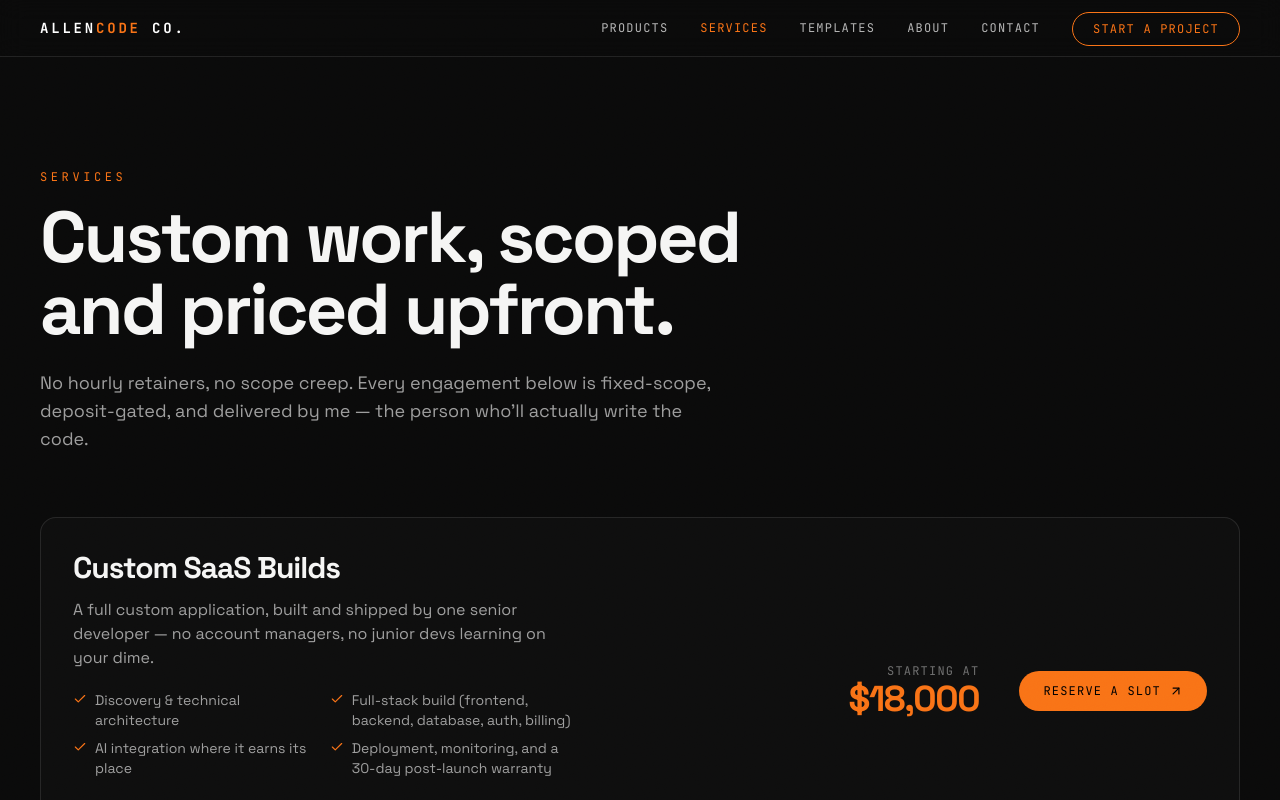
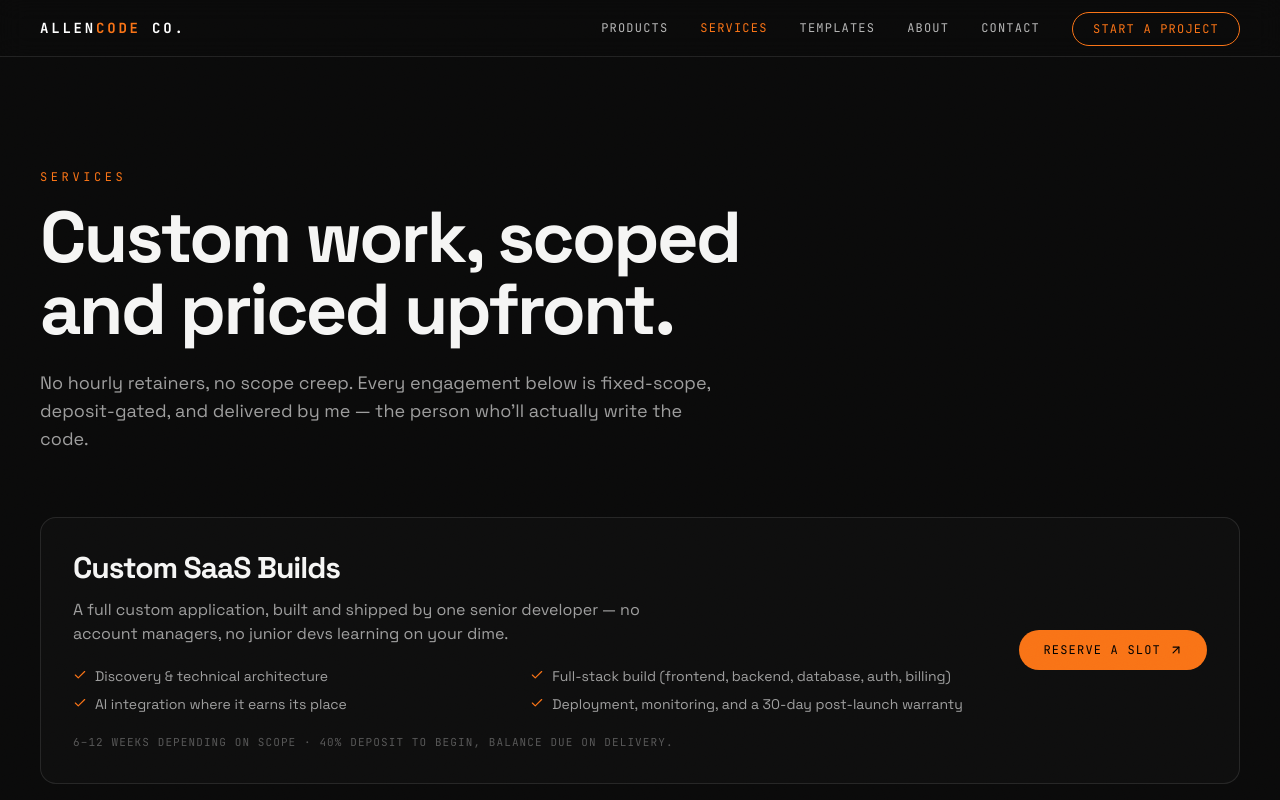
Before and after one commit to cja86104/AllenCode, a React (Vite) app: page /services in a window 1280 px wide. Shown: the top 800 px of the page. Built offline with nearby package versions, Linux system fonts and the light colour scheme.

Commit message:
Update Services.jsx

```diff
--- a/src/pages/Services.jsx
+++ b/src/pages/Services.jsx
@@ -14,6 +14,9 @@ export default function Services() {
   );
   const [checkoutItem, setCheckoutItem] = useState(null);
 
+  // Deposit checkout is intentionally kept but not wired to any button right now.
+  // "Reserve a slot" routes to /contact. To restore payments, swap the Link below
+  // back to a <button onClick={() => openDeposit(s)}> and re-add the price column.
   function openDeposit(service) {
     const isFlat = service.priceNote.toLowerCase().includes('flat');
     const depositAmount = isFlat ? service.startingPrice : Math.round(service.startingPrice * 0.4);
@@ -43,7 +46,7 @@ export default function Services() {
         <div className="mt-16 space-y-6">
           {services.map((s, i) => (
             <Reveal key={s.slug} delay={i * 0.06}>
-              <div className="grid gap-8 rounded-2xl border border-white/10 bg-white/[0.02] p-8 transition-colors hover:border-orange-500/40 lg:grid-cols-[1.4fr_1fr_auto] lg:items-center lg:gap-10">
+              <div className="grid gap-8 rounded-2xl border border-white/10 bg-white/[0.02] p-8 transition-colors hover:border-orange-500/40 lg:grid-cols-[1.4fr_auto] lg:items-center lg:gap-10">
                 <div>
                   <h2 className="font-display text-2xl tracking-tight sm:text-3xl">{s.name}</h2>
                   <p className="mt-3 max-w-xl text-white/60">{s.summary}</p>
@@ -58,17 +61,13 @@ export default function Services() {
                     {s.timeline} · {s.deposit}
                   </p>
                 </div>
-                <div className="lg:text-right">
-                  <p className="mono text-xs uppercase tracking-widest text-white/40">{s.priceNote}</p>
-                  <p className="font-display text-4xl text-orange-500">${s.startingPrice.toLocaleString()}</p>
-                </div>
                 <Magnetic>
-                  <button
-                    onClick={() => openDeposit(s)}
+                  <Link
+                    to="/contact"
                     className="inline-flex w-full items-center justify-center gap-2 whitespace-nowrap rounded-full bg-orange-500 px-6 py-3 mono text-xs uppercase tracking-widest text-black hover:bg-orange-400 lg:w-auto"
                   >
                     Reserve a slot <ArrowUpRight size={14} />
-                  </button>
+                  </Link>
                 </Magnetic>
               </div>
             </Reveal>
```
